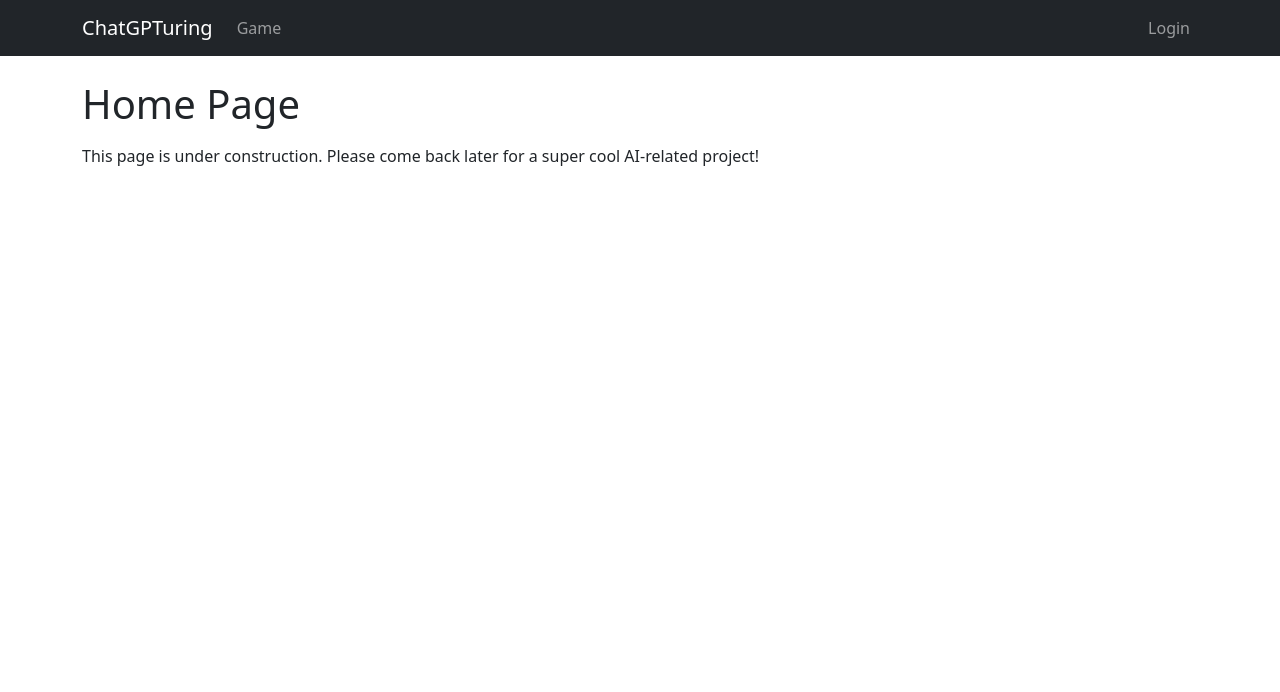
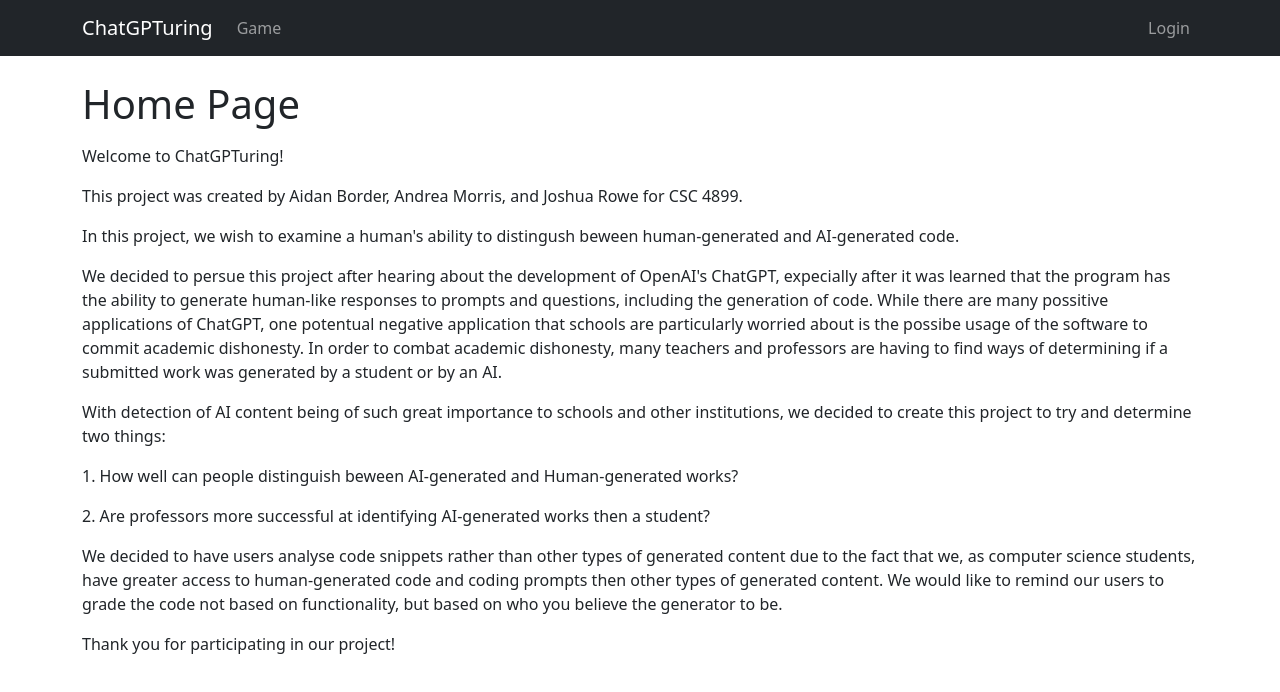
Before and after one commit to ABeeinSpace/cs-senior-project, a Next.js app: page / in a window 1280 px wide. Shown: the top 692 px of the page. Built offline with nearby package versions, Linux system fonts and the light colour scheme; no server answers.

Commit message:
Updated the Home Page to have info

```diff
--- a/src/app/page.js
+++ b/src/app/page.js
@@ -49,8 +49,45 @@
         <h1>Home Page</h1>
         <p />
         <p>
-          This page is under construction. Please come back later for a super cool
-          AI-related project!
+          Welcome to ChatGPTuring!
+        </p>
+        <p />
+        <p>
+          This project was created by Aidan Border, Andrea Morris, and Joshua Rowe for CSC 4899.
+          </p>
+        <p />
+        <p>
+          In this project, we wish to examine a human's ability to distingush beween human-generated and AI-generated code.
+          </p>
+        <p />
+        <p>
+          We decided to persue this project after hearing about the development of OpenAI's ChatGPT, expecially after it was learned that the program has the ability to
+          generate human-like responses to prompts and questions, including the generation of code.
+          While there are many possitive applications of ChatGPT, one potentual negative application that schools are particularly worried about is the
+          possibe usage of the software to commit academic dishonesty. In order to combat academic dishonesty, many teachers and professors are having to find ways of
+          determining if a submitted work was generated by a student or by an AI.
+          </p>
+        <p />
+        <p>
+           With detection of AI content being of such great importance to schools and other institutions, we decided to create this project to try and determine two things:
+           </p>
+        <p />
+        <p>
+           1. How well can people distinguish beween AI-generated and Human-generated works?
+           </p>
+        <p />
+        <p>
+           2. Are professors more successful at identifying AI-generated works then a student?
+           </p>
+        <p />
+        <p>
+          We decided to have users analyse code snippets rather than other types of generated content due to the fact that we, as computer science students,
+          have greater access to human-generated code and coding prompts then other types of generated content. We would like to remind our users to grade the code
+          not based on functionality, but based on who you believe the generator to be.
+          </p>
+        <p />
+        <p>
+          Thank you for participating in our project!
         </p>
       </div>
     </div>
```
